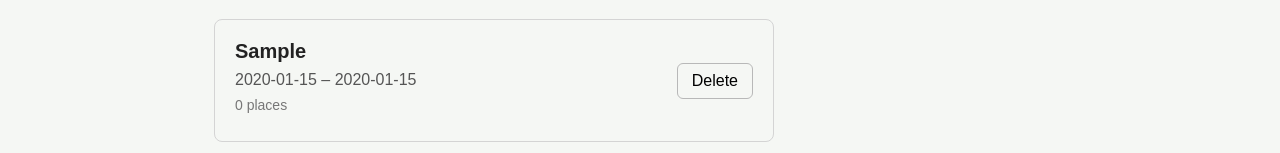
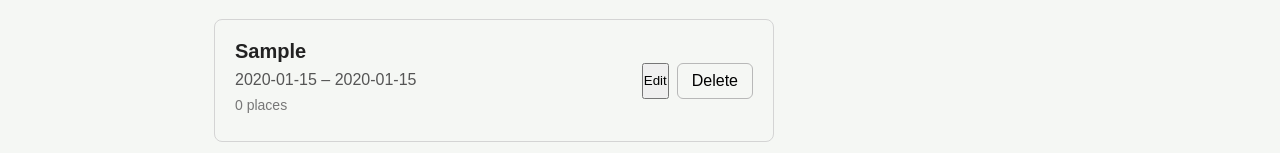
Before and after one commit to Filipmcetinje/luma, a React app in the folder frontend/: page /trips in a window 1280 px wide. Both pictures are taken after typing "Sample", "2020-01-15", "2020-01-15" into the empty fields and a click on the button "Create Trip". Shown: the part 654-807 px from the top of the page. Built offline with nearby package versions, Linux system fonts and the light colour scheme; the HTML template or start-up script is replaced by a standard one.

Commit message:
Add trip editing functionality

```diff
--- a/frontend/src/App.jsx
+++ b/frontend/src/App.jsx
@@ -88,6 +88,21 @@ function App() {
     );
   }
 
+  function handleUpdateTrip(tripId, newName) {
+    setTrips((currentTrips) =>
+      currentTrips.map((trip) => {
+        if (trip.id !== tripId) {
+          return trip;
+        }
+
+        return {
+          ...trip,
+          name: newName,
+        };
+      }),
+    );
+  }
+
   return (
     <>
       <Header favoriteCount={favoritePlaceIds.length} />
@@ -121,6 +136,7 @@ function App() {
               onCreateTrip={handleCreateTrip}
               onDeleteTrip={handleDeleteTrip}
               onRemovePlaceFromTrip={handleRemovePlaceFromTrip}
+              onUpdateTrip={handleUpdateTrip}
             />
           }
         />
--- a/frontend/src/pages/Trips/Trips.css
+++ b/frontend/src/pages/Trips/Trips.css
@@ -122,3 +122,12 @@
 .trips__card-link:hover {
   text-decoration: underline;
 }
+.trips__card-actions {
+  display: flex;
+  gap: 8px;
+}
+
+.trips__edit-button,
+.trips__delete-button {
+  cursor: pointer;
+}
--- a/frontend/src/pages/Trips/Trips.jsx
+++ b/frontend/src/pages/Trips/Trips.jsx
@@ -3,10 +3,18 @@ import { Link } from "react-router-dom";
 import "./Trips.css";
 import places from "../../data/places";
 
-function Trips({ trips, onCreateTrip, onDeleteTrip, onRemovePlaceFromTrip }) {
+function Trips({
+  trips,
+  onCreateTrip,
+  onDeleteTrip,
+  onRemovePlaceFromTrip,
+  onUpdateTrip,
+}) {
   const [tripName, setTripName] = useState("");
   const [startDate, setStartDate] = useState("");
   const [endDate, setEndDate] = useState("");
+  const [editingTripId, setEditingTripId] = useState(null);
+  const [editedTripName, setEditedTripName] = useState("");
 
   function handleTripNameChange(event) {
     setTripName(event.target.value);
@@ -35,6 +43,23 @@ function Trips({ trips, onCreateTrip, onDeleteTrip, onRemovePlaceFromTrip }) {
     setTripName("");
     setStartDate("");
     setEndDate("");
+  }
+
+  function handleEditClick(trip) {
+    setEditingTripId(trip.id);
+    setEditedTripName(trip.name);
+  }
+
+  function handleSaveClick(tripId) {
+    const trimmedName = editedTripName.trim();
+
+    if (!trimmedName) {
+      return;
+    }
+
+    onUpdateTrip(tripId, trimmedName);
+    setEditingTripId(null);
+    setEditedTripName("");
   }
 
   return (
@@ -95,11 +120,20 @@ function Trips({ trips, onCreateTrip, onDeleteTrip, onRemovePlaceFromTrip }) {
           return (
             <article className="trips__card" key={trip.id}>
               <div className="trips__card-content">
+                {editingTripId === trip.id ? (
+                  <input
+                    className="trips__edit-input"
+                    type="text"
+                    value={editedTripName}
+                    onChange={(event) => setEditedTripName(event.target.value)}
+                  />
+                ) : (
                   <h3 className="trips__card-title">
                     <Link className="trips__card-link" to={`/trips/${trip.id}`}>
                       {trip.name}
                     </Link>
                   </h3>
+                )}
 
                 <p className="trips__card-dates">
                   {trip.startDate} – {trip.endDate}
@@ -141,6 +175,38 @@ function Trips({ trips, onCreateTrip, onDeleteTrip, onRemovePlaceFromTrip }) {
                 </ul>
               </div>
 
+              <div className="trips__card-actions">
+                {editingTripId === trip.id ? (
+                  <>
+                    <button
+                      className="trips__save-button"
+                      type="button"
+                      onClick={() => handleSaveClick(trip.id)}
+                    >
+                      Save
+                    </button>
+
+                    <button
+                      className="trips__cancel-button"
+                      type="button"
+                      onClick={() => {
+                        setEditingTripId(null);
+                        setEditedTripName("");
+                      }}
+                    >
+                      Cancel
+                    </button>
+                  </>
+                ) : (
+                  <>
+                    <button
+                      className="trips__edit-button"
+                      type="button"
+                      onClick={() => handleEditClick(trip)}
+                    >
+                      Edit
+                    </button>
+
                     <button
                       className="trips__delete-button"
                       type="button"
@@ -148,6 +214,9 @@ function Trips({ trips, onCreateTrip, onDeleteTrip, onRemovePlaceFromTrip }) {
                     >
                       Delete
                     </button>
+                  </>
+                )}
+              </div>
             </article>
           );
         })}
```
Lines whose indentation alone changed are shown as unchanged.
